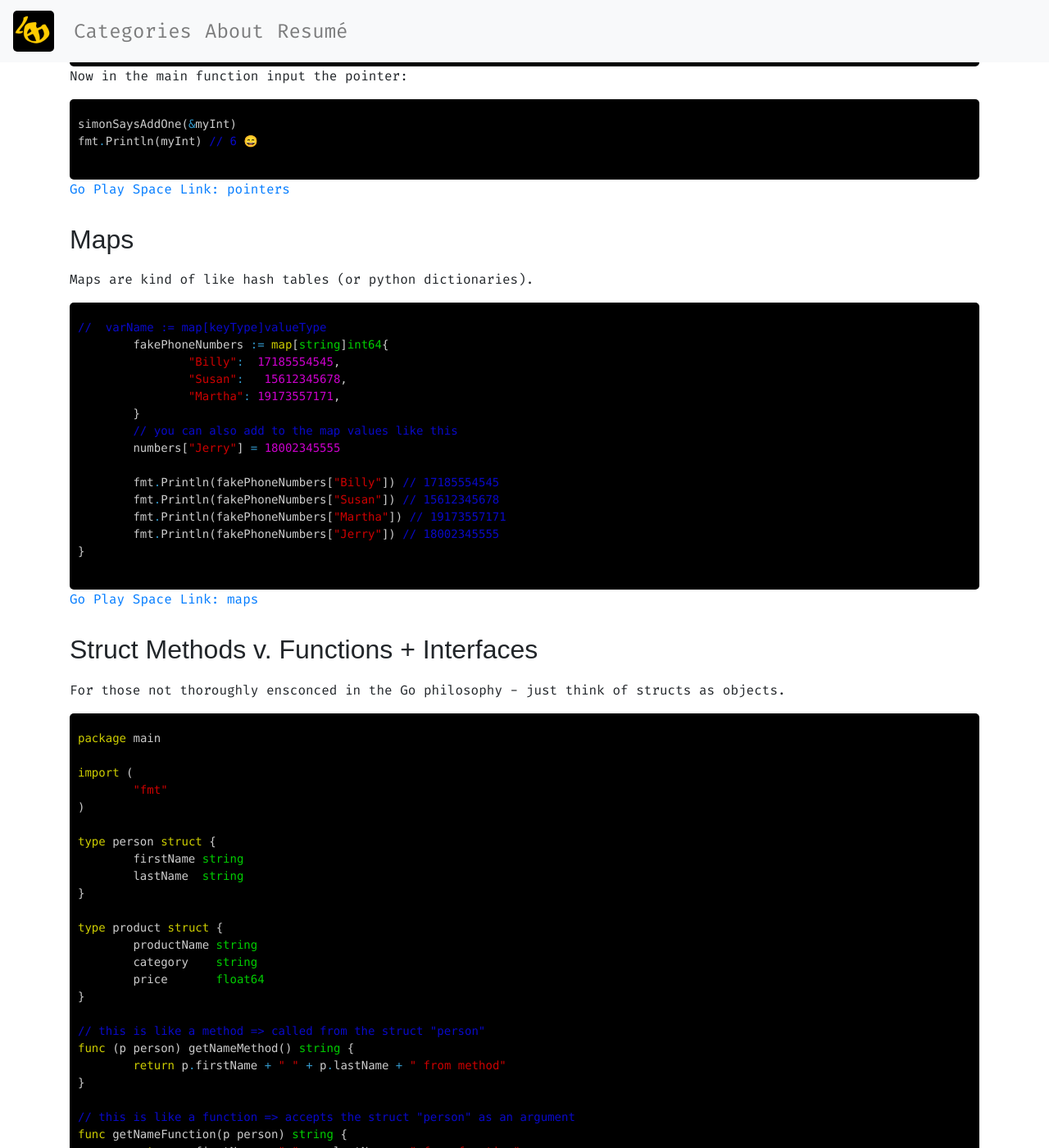
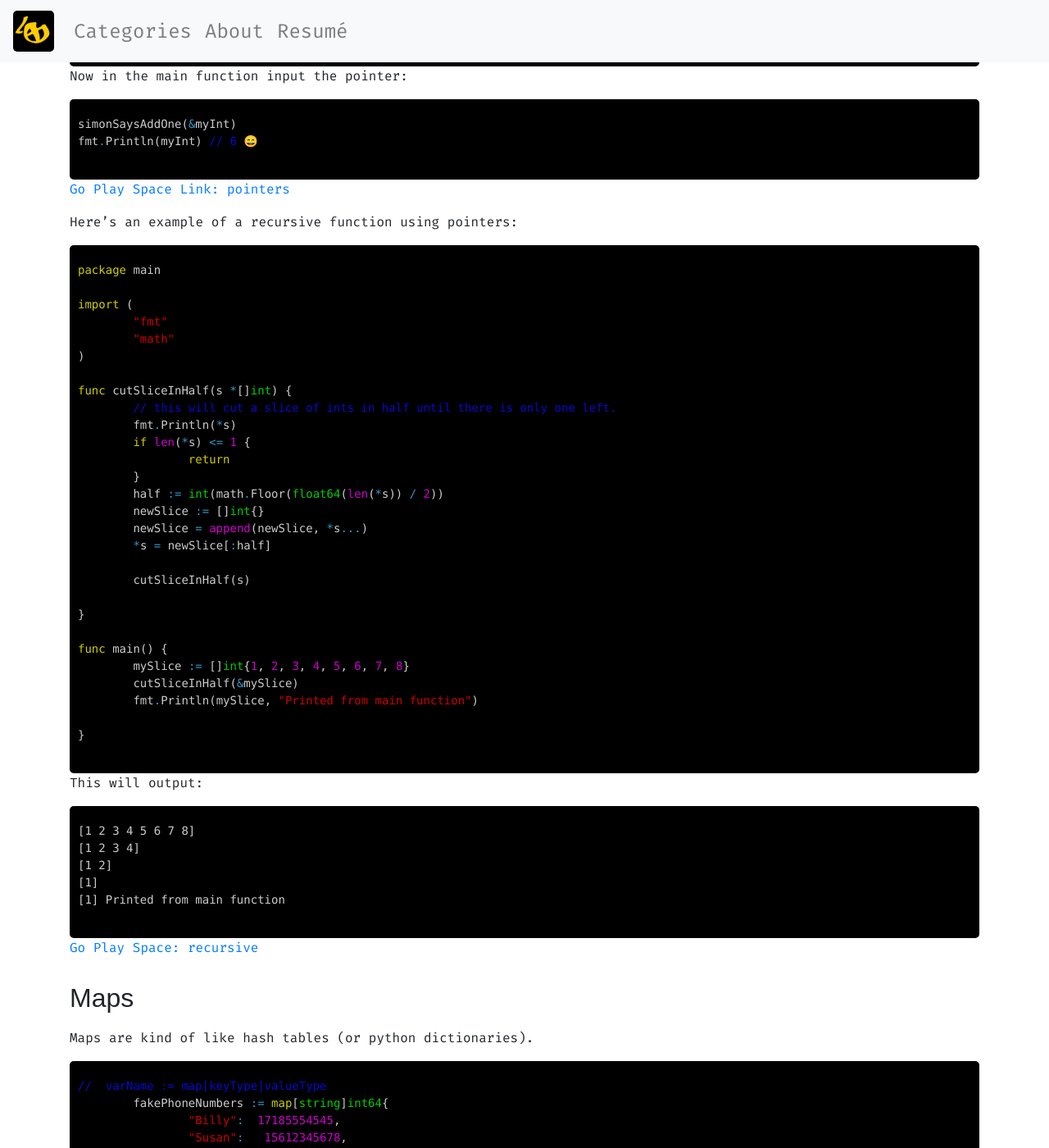
Before and after one commit to DewofyourYouth/DewofyourYouth.github.io, a Jekyll site: the page built from _posts/2020-1-16-go-lang-cheatsheat.md, in a window 1280 px wide and 1400 px high, scrolled down 5939 px. Shown: the whole window at 82% size. Built offline with Jekyll 4.4.1, drawn with Linux system fonts in a browser that asks for light colours; nearby versions of some CDN libraries; some web fonts are replaced; comment, search, counter and statistics services are not loaded.

Commit message:
recursive

````diff
--- a/_posts/2020-1-16-go-lang-cheatsheat.md
+++ b/_posts/2020-1-16-go-lang-cheatsheat.md
@@ -289,6 +289,51 @@ fmt.Println(myInt) // 6 😄
 
 [Go Play Space Link: pointers](https://goplay.space/#BQtQveQTm2Z)
 
+Here's an example of a recursive function using pointers:
+
+```go
+package main
+
+import (
+	"fmt"
+	"math"
+)
+
+func cutSliceInHalf(s *[]int) {
+	// this will cut a slice of ints in half until there is only one left.
+	fmt.Println(*s)
+	if len(*s) <= 1 {
+		return
+	}
+	half := int(math.Floor(float64(len(*s)) / 2))
+	newSlice := []int{}
+	newSlice = append(newSlice, *s...)
+	*s = newSlice[:half]
+
+	cutSliceInHalf(s)
+
+}
+
+func main() {
+	mySlice := []int{1, 2, 3, 4, 5, 6, 7, 8}
+	cutSliceInHalf(&mySlice)
+	fmt.Println(mySlice, "Printed from main function")
+
+}
+```
+
+This will output:
+
+```
+[1 2 3 4 5 6 7 8]
+[1 2 3 4]
+[1 2]
+[1]
+[1] Printed from main function
+```
+
+[Go Play Space: recursive](https://goplay.space/#b6njCOXCxf-,2)
+
 ## Maps
 
 Maps are kind of like hash tables (or python dictionaries).
````
